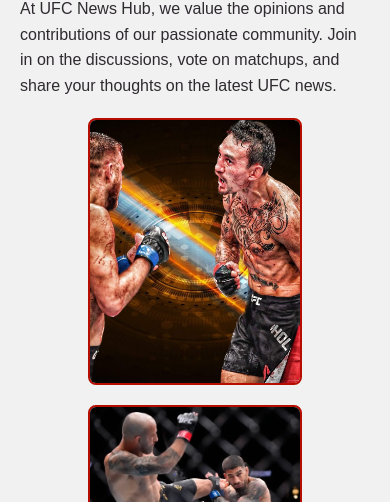
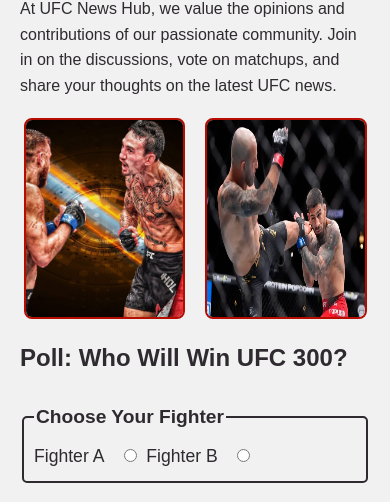
Before and after one commit to Caleb-dev-bit/mma, a plain HTML site: page index.html in a window 390 px wide. Shown: the part 598-1100 px from the top of the page. Drawn offline with Linux system fonts and the light colour scheme.

Commit message:
added responsive images

```diff
--- a/styles/index.css
+++ b/styles/index.css
@@ -80,14 +80,14 @@
 
 .image-gallery {
   display: flex;
-  flex-direction: column;
+  flex-wrap: wrap;
   gap: 20px;
+  justify-content: center;
   margin: 20px 0;
-  align-items: center;
 }
 
 .responsive-image {
-  max-width: 60%;
+  max-width: 45%;
   height: auto;
   border: 2px solid var(--accent1-color);
   border-radius: 8px;
```
